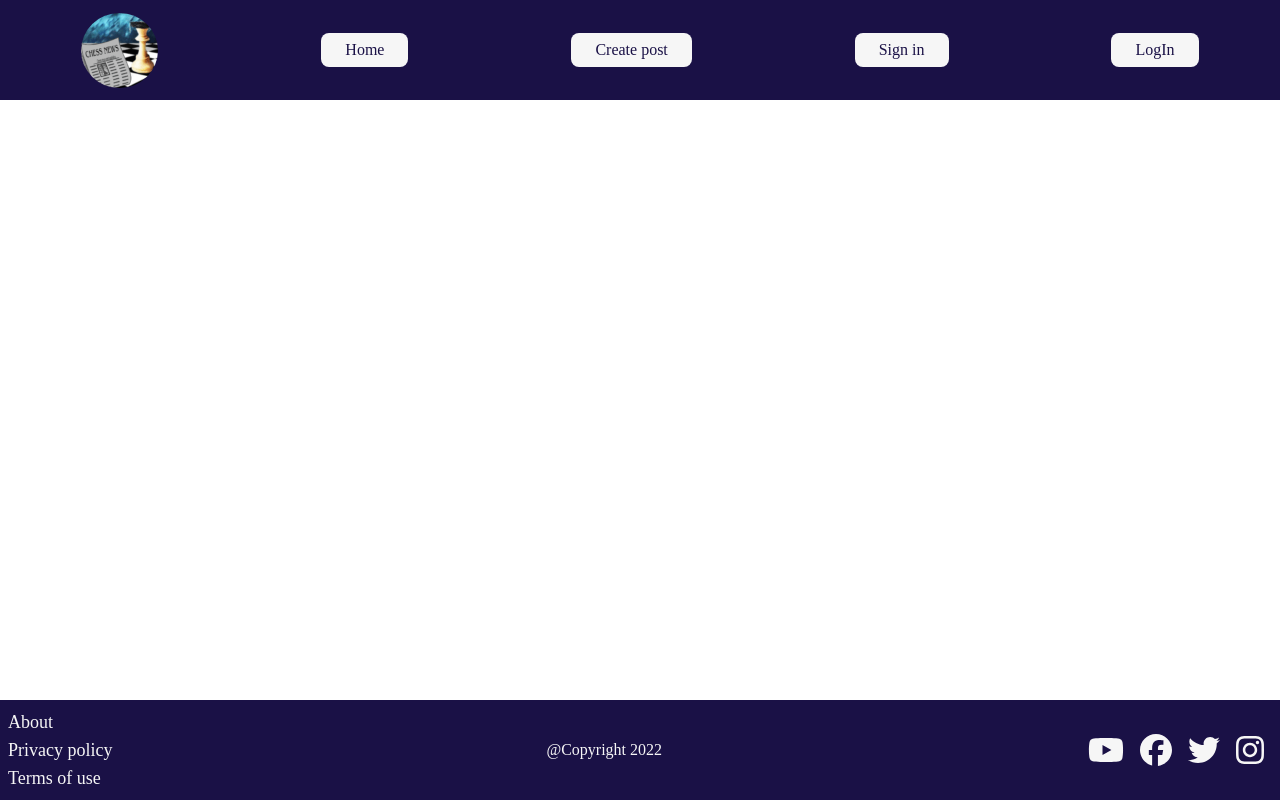
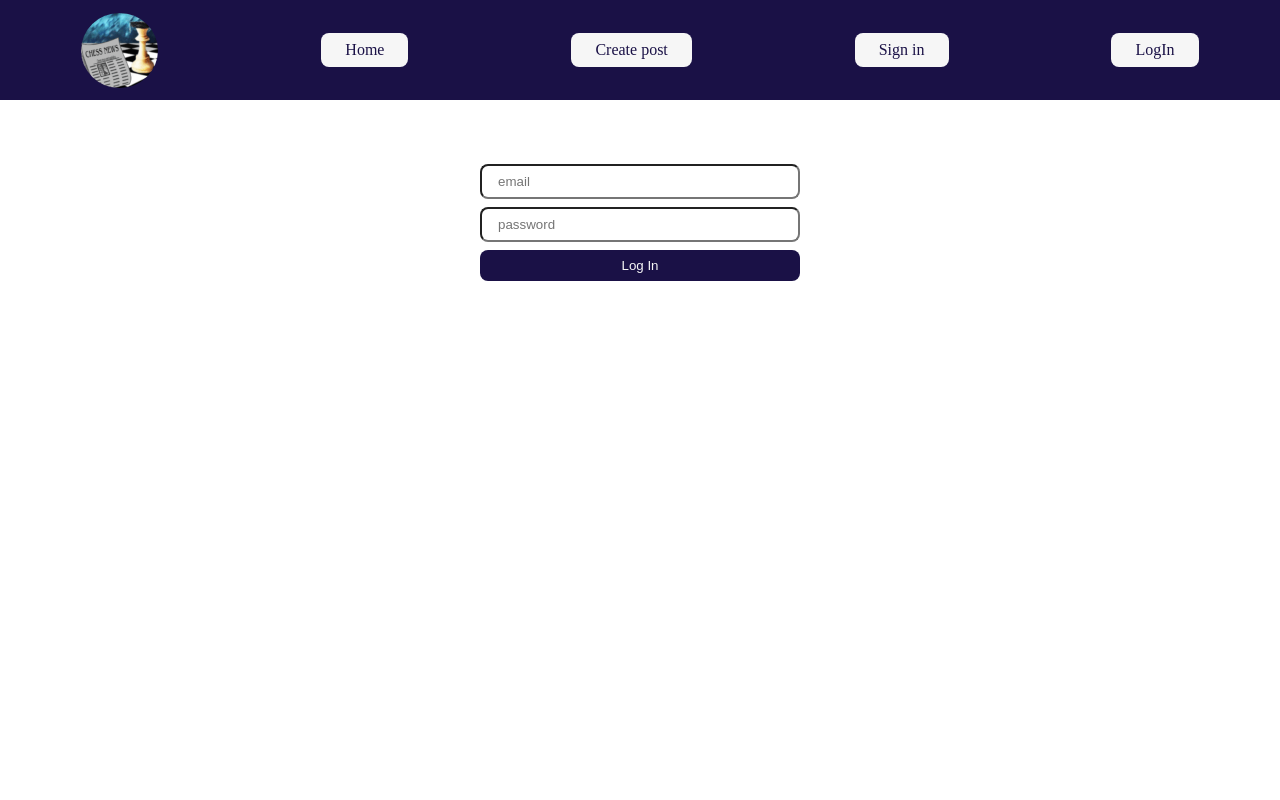
Before and after one commit to ArtyomSukiasyan/React-blog, a React (Create React App) app: page /login in a window 1280 px wide. Shown: the top 800 px of the page. Built offline with nearby package versions, Linux system fonts and the light colour scheme.

Commit message:
feat: add log in component

```diff
--- a/src/App.tsx
+++ b/src/App.tsx
@@ -3,6 +3,7 @@ import Footer from "./Components/Footer/Footer";
 import "./App.scss";
 import SignIn from "./Components/SignIn/SignIn";
 import { Route, Routes } from "react-router-dom";
+import LogIn from "./Components/LogIn/Login";
 
 function App() {
   return (
@@ -11,6 +12,7 @@ function App() {
       <Routes>
         <Route path="/" element={""}></Route>
         <Route path="/sign-in" element={<SignIn />}></Route>
+        <Route path="/login" element={<LogIn />}></Route>
       </Routes>
       <Footer />
     </>
--- /dev/null
+++ b/src/Components/LogIn/LogIn.scss
@@ -0,0 +1,25 @@
+@import "../../styles/variables.scss";
+
+.sign-in-form{
+    width: 100%;
+    text-align: center;
+    padding-top: 64px;
+
+    input{
+        width: 25%;
+        display: block;
+        margin: 0 auto;
+        margin-bottom: 8px;
+        padding: 8px 16px;
+        border-radius: 8px;
+    }
+
+    button{
+        width: 25%;
+        border: none;
+        border-radius: 8px;
+        background-color: $primary-color;
+        color: $secondary-color;
+        padding: 8px;
+    }
+}
--- /dev/null
+++ b/src/Components/LogIn/Login.tsx
@@ -0,0 +1,84 @@
+import { useState } from "react";
+import Input from "../Input/Input";
+
+export default function Login() {
+  const [email, setEmail] = useState("");
+  const [password, setPassword] = useState("");
+  const [existEmailMessage, setExistEmailMessage] = useState("");
+  const [wrongPasswordMessage, setWrongPasswordMessage] = useState("");
+  const [isValidEmail, setIsValidEmail] = useState(false);
+  const [isValidPassword, setIsValidPassword] = useState(false);
+
+  const handleChangeEmail = (e: any) => {
+    setEmail(e.target.value);
+    setExistEmailMessage("");
+    const mailCheck =
+      /^(([^<>()[\]\\.,;:\s@"]+(\.[^<>()[\]\\.,;:\s@"]+)*)|(".+"))@((\[[0-9]{1,3}\.[0-9]{1,3}\.[0-9]{1,3}\.[0-9]{1,3}\])|(([a-zA-Z\-0-9]+\.)+[a-zA-Z]{2,}))$/;
+
+    const isValid = mailCheck.test(e.target.value);
+    if (isValid) {
+      setIsValidEmail(true);
+    } else if (e.target.value === "") {
+      setIsValidEmail(false);
+    } else {
+      setIsValidEmail(false);
+    }
+  };
+
+  const handleChangePassword = (e: any) => {
+    setPassword(e.target.value);
+    setWrongPasswordMessage("");
+
+    const passwordCheck =
+      /^(?=.*[0-9])(?=.*[!@#$%^&*?])[a-zA-Z0-9!@#$%^&*?]{6,16}$/;
+    const isValid = passwordCheck.test(e.target.value);
+    if (isValid) {
+      setIsValidPassword(true);
+    } else if (e.target.value === "") {
+      setIsValidPassword(false);
+    } else {
+      setIsValidPassword(false);
+    }
+  };
+
+  const onRegister = () => {
+    const users = JSON.parse(localStorage.getItem("users") || "[]");
+
+    let getEmail = false;
+    let id = -1;
+    for (let i = 0; i < users.length; i++) {
+      if (users[i].email === email) {
+        getEmail = true;
+        id = i;
+      }
+    }
+    if (!getEmail) {
+      setExistEmailMessage("Email not found, please register");
+    } else if (users[id].password !== password) {
+      setWrongPasswordMessage("Wrong password!");
+    } else {
+      localStorage.setItem("currentUser", JSON.stringify([users[id]]));
+    }
+  };
+
+  const checkValidation = isValidEmail && isValidPassword && !existEmailMessage;
+
+  return (
+    <div className="sign-in-form">
+      <form action="">
+        <Input type="email" placeholder="email" onChange={handleChangeEmail} />
+        <p>{existEmailMessage}</p>
+        <Input
+          type="password"
+          placeholder="password"
+          onChange={handleChangePassword}
+        />
+        <p>{wrongPasswordMessage}</p>
+
+        <button onClick={onRegister} disabled={!checkValidation}>
+          Log In
+        </button>
+      </form>
+    </div>
+  );
+}
```
